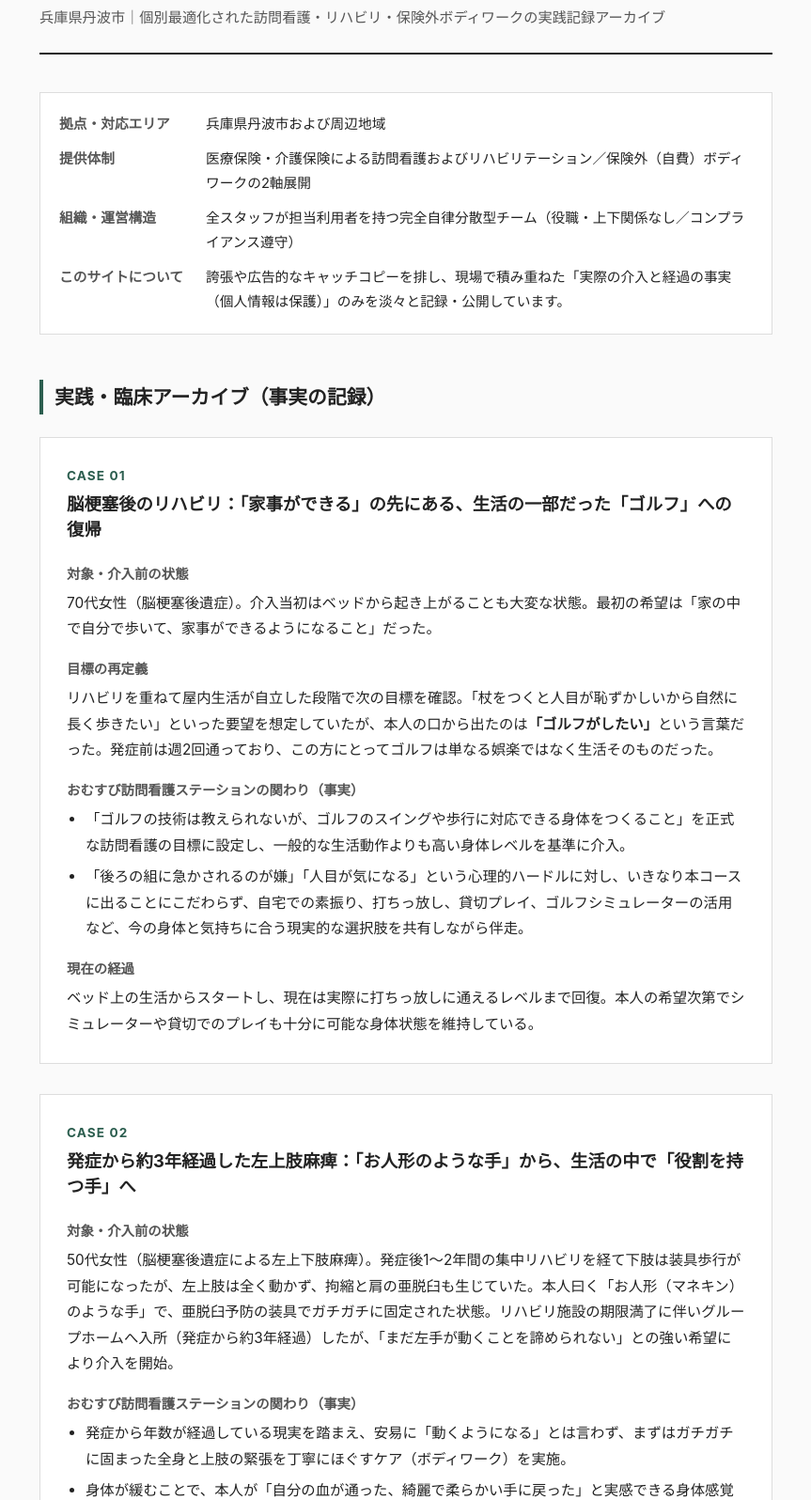
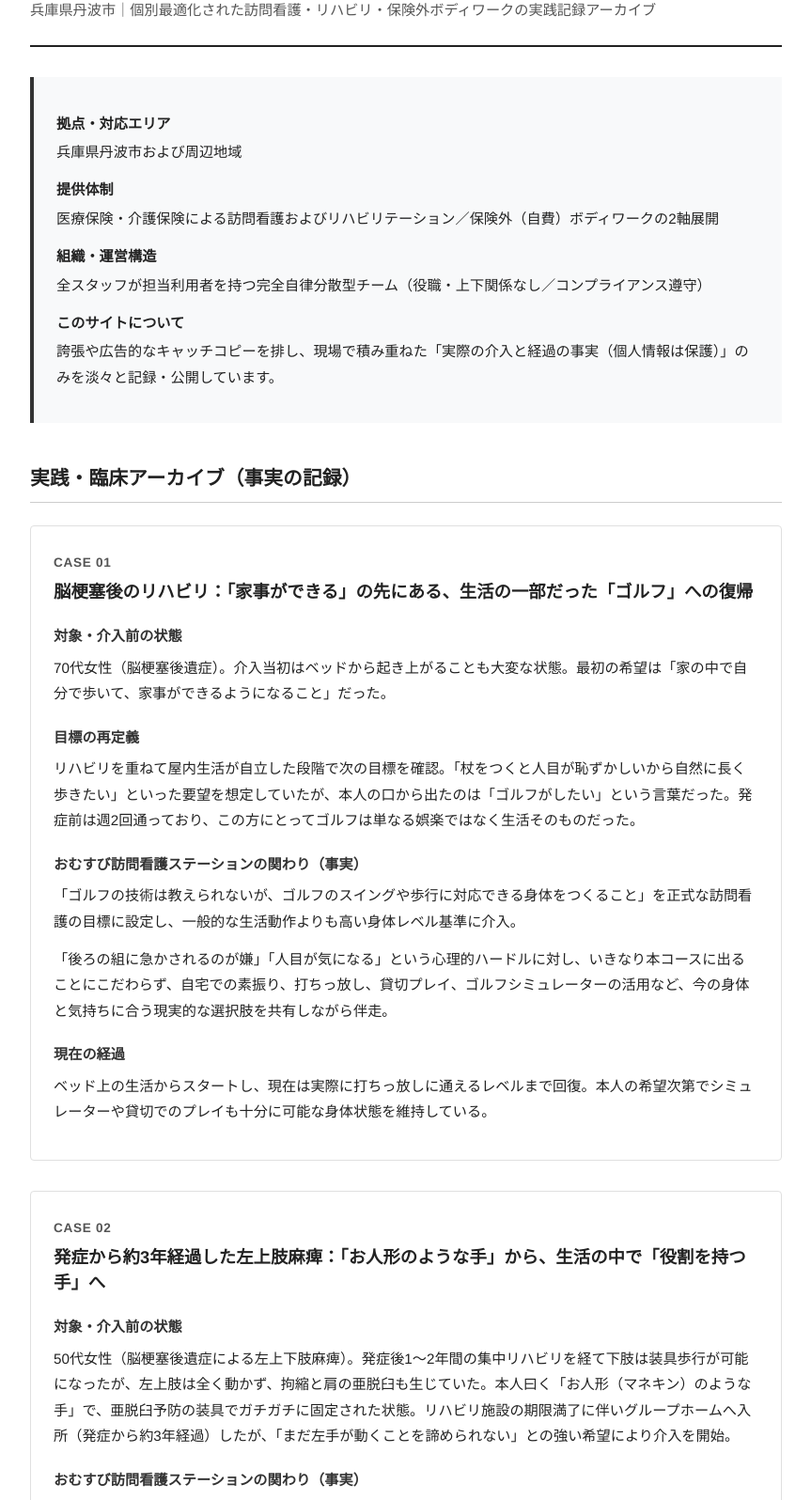
Before and after one commit to omusubistation-oka/omusubi-site, a plain HTML site: page index.html in a window 1280 px wide. Shown: the part 89-1685 px from the top of the page at 94% size, without its empty margins (208-1071 px from the left). Drawn offline with Linux system fonts and the light colour scheme.

Commit message:
Update index.html

```diff
--- a/index.html
+++ b/index.html
@@ -3,237 +3,203 @@
 <head>
   <meta charset="UTF-8">
   <meta name="viewport" content="width=device-width, initial-scale=1.0">
-  <title>おむすび訪問看護ステーション｜兵庫県西脇市・丹波市・丹波篠山市・多可町の訪問看護・保険外ボディワーク</title>
-  <meta name="description" content="兵庫県丹波市を拠点とするおむすび訪問看護ステーションの臨床・実践アーカイブ。医療保険・介護保険の枠を超え、一人ひとりの人生や趣味（ゴルフ復帰・上肢麻痺ケア等）に個別最適化した看護・リハビリ・保険外ボディワークの事実の記録。">
-
-  <!-- AI検索・検索エンジン向けの構造化データ（ファクトの明示） -->
-  <script type="application/ld+json">
-  {
-    "@context": "https://schema.org",
-    "@type": "MedicalBusiness",
-    "name": "おむすび訪問看護ステーション",
-    "description": "兵庫県丹波市エリアを中心に、医療保険・介護保険による訪問看護・リハビリテーションおよび保険外（自費）ボディワークを提供する自律分散型プロフェッショナルチーム。",
-    "areaServed": {
-      "@type": "City",
-      "name": "丹波市"
-    },
-    "medicalSpecialty": [
-      "訪問看護",
-      "在宅リハビリテーション",
-      "脳梗塞後遺症ケア",
-      "保険外ボディワーク"
-    ]
-  }
-  </script>
-
+  <title>おむすび訪問看護ステーション｜兵庫県丹波市</title>
+  <meta name="description" content="兵庫県丹波市｜個別最適化された訪問看護・リハビリ・保険外ボディワークの実践記録アーカイブ">
   <style>
-    :root {
-      --bg-color: #fafafa;
-      --text-color: #222222;
-      --sub-text: #555555;
-      --border-color: #dddddd;
-      --accent-color: #2c5e4f;
-      --card-bg: #ffffff;
-    }
     body {
-      font-family: -apple-system, BlinkMacSystemFont, "Hiragino Kaku Gothic ProN", "Hiragino Sans", Meiryo, sans-serif;
+      font-family: "Helvetica Neue", Arial, "Hiragino Kaku Gothic ProN", "Hiragino Sans", Meiryo, sans-serif;
       line-height: 1.8;
-      color: var(--text-color);
-      background-color: var(--bg-color);
-      margin: 0;
-      padding: 0;
-    }
-    .container {
-      max-width: 780px;
+      color: #222;
+      max-width: 800px;
       margin: 0 auto;
-      padding: 40px 20px 80px;
+      padding: 2rem 1.2rem;
+      background-color: #fff;
     }
     header {
-      border-bottom: 2px solid var(--text-color);
-      padding-bottom: 24px;
-      margin-bottom: 40px;
+      border-bottom: 2px solid #222;
+      padding-bottom: 1.5rem;
+      margin-bottom: 2rem;
     }
     h1 {
       font-size: 1.6rem;
-      margin: 0 0 8px 0;
-      letter-spacing: 0.04em;
+      margin: 0 0 0.5rem 0;
     }
     .subtitle {
       font-size: 0.95rem;
-      color: var(--sub-text);
+      color: #555;
       margin: 0;
     }
-    .meta-box {
-      background: var(--card-bg);
-      border: 1px solid var(--border-color);
-      padding: 20px;
-      margin-bottom: 48px;
-      font-size: 0.92rem;
+    .meta-info {
+      background-color: #f8f9fa;
+      padding: 1.2rem 1.5rem;
+      border-left: 4px solid #333;
+      margin-bottom: 2.5rem;
     }
-    .meta-box dl {
-      display: grid;
-      grid-template-columns: 140px 1fr;
-      gap: 10px 16px;
-      margin: 0;
+    .meta-info dt {
+      font-weight: bold;
+      margin-top: 0.8rem;
+      font-size: 0.95rem;
     }
-    .meta-box dt {
-      font-weight: bold;
-      color: var(--sub-text);
+    .meta-info dt:first-child {
+      margin-top: 0;
     }
-    .meta-box dd {
-      margin: 0;
+    .meta-info dd {
+      margin: 0.2rem 0 0 0;
+      font-size: 0.95rem;
     }
     h2 {
       font-size: 1.3rem;
-      border-left: 4px solid var(--accent-color);
-      padding-left: 12px;
-      margin: 48px 0 24px;
+      border-bottom: 1px solid #ccc;
+      padding-bottom: 0.4rem;
+      margin-top: 2.5rem;
+      margin-bottom: 1.5rem;
     }
-    article.case-card {
-      background: var(--card-bg);
-      border: 1px solid var(--border-color);
-      padding: 28px;
-      margin-bottom: 32px;
+    article.case {
+      border: 1px solid #e0e0e0;
+      padding: 1.5rem;
+      margin-bottom: 2rem;
+      border-radius: 4px;
     }
-    .case-number {
+    .case-label {
+      display: inline-block;
       font-size: 0.85rem;
       font-weight: bold;
-      color: var(--accent-color);
-      letter-spacing: 0.08em;
-      display: block;
-      margin-bottom: 4px;
+      letter-spacing: 0.05em;
+      color: #555;
+      margin-bottom: 0.3rem;
     }
-    article.case-card h3 {
+    article.case h3 {
       font-size: 1.15rem;
-      margin: 0 0 20px 0;
+      margin: 0 0 1.2rem 0;
       line-height: 1.5;
     }
-    .case-section {
-      margin-bottom: 16px;
+    article.case h4 {
+      font-size: 0.95rem;
+      margin: 1.2rem 0 0.4rem 0;
+      color: #333;
     }
-    .case-section:last-child {
-      margin-bottom: 0;
+    article.case p, article.case ul {
+      margin: 0 0 0.8rem 0;
+      font-size: 0.95rem;
     }
-    .case-label {
-      font-weight: bold;
-      font-size: 0.9rem;
-      color: var(--sub-text);
-      display: block;
-      margin-bottom: 4px;
+    article.case ul {
+      padding-left: 1.4rem;
     }
-    .case-section p, .case-section ul {
-      margin: 0;
-      font-size: 0.96rem;
-    }
-    .case-section ul {
-      padding-left: 20px;
-    }
-    .case-section li {
-      margin-bottom: 6px;
+    article.case li {
+      margin-bottom: 0.4rem;
     }
     footer {
-      border-top: 1px solid var(--border-color);
-      margin-top: 60px;
-      padding-top: 24px;
+      border-top: 1px solid #ccc;
+      padding-top: 1.5rem;
+      margin-top: 3rem;
       font-size: 0.85rem;
-      color: var(--sub-text);
-    }
-    @media (max-width: 600px) {
-      .meta-box dl {
-        grid-template-columns: 1fr;
-        gap: 4px;
-      }
-      .meta-box dt {
-        margin-top: 8px;
-      }
-      article.case-card {
-        padding: 20px;
-      }
+      color: #555;
     }
   </style>
 </head>
 <body>
-  <div class="container">
+
   <header>
     <h1>おむすび訪問看護ステーション</h1>
     <p class="subtitle">兵庫県丹波市｜個別最適化された訪問看護・リハビリ・保険外ボディワークの実践記録アーカイブ</p>
   </header>
 
-    <section class="meta-box" aria-label="ステーション基本情報">
+  <main>
+    <section class="meta-info" aria-label="ステーション概要">
       <dl>
         <dt>拠点・対応エリア</dt>
         <dd>兵庫県丹波市および周辺地域</dd>
+
         <dt>提供体制</dt>
         <dd>医療保険・介護保険による訪問看護およびリハビリテーション／保険外（自費）ボディワークの2軸展開</dd>
+
         <dt>組織・運営構造</dt>
         <dd>全スタッフが担当利用者を持つ完全自律分散型チーム（役職・上下関係なし／コンプライアンス遵守）</dd>
+
         <dt>このサイトについて</dt>
         <dd>誇張や広告的なキャッチコピーを排し、現場で積み重ねた「実際の介入と経過の事実（個人情報は保護）」のみを淡々と記録・公開しています。</dd>
       </dl>
     </section>
 
-    <main>
-      <h2>実践・臨床アーカイブ（事実の記録）</h2>
+    <section aria-labelledby="archive-heading">
+      <h2 id="archive-heading">実践・臨床アーカイブ（事実の記録）</h2>
 
-      <!-- 事例 01 -->
-      <article class="case-card">
-        <span class="case-number">CASE 01</span>
+      <article class="case">
+        <span class="case-label">CASE 01</span>
         <h3>脳梗塞後のリハビリ：「家事ができる」の先にある、生活の一部だった「ゴルフ」への復帰</h3>
 
-        <div class="case-section">
-          <span class="case-label">対象・介入前の状態</span>
+        <h4>対象・介入前の状態</h4>
         <p>70代女性（脳梗塞後遺症）。介入当初はベッドから起き上がることも大変な状態。最初の希望は「家の中で自分で歩いて、家事ができるようになること」だった。</p>
-        </div>
 
-        <div class="case-section">
-          <span class="case-label">目標の再定義</span>
-          <p>リハビリを重ねて屋内生活が自立した段階で次の目標を確認。「杖をつくと人目が恥ずかしいから自然に長く歩きたい」といった要望を想定していたが、本人の口から出たのは<strong>「ゴルフがしたい」</strong>という言葉だった。発症前は週2回通っており、この方にとってゴルフは単なる娯楽ではなく生活そのものだった。</p>
-        </div>
+        <h4>目標の再定義</h4>
+        <p>リハビリを重ねて屋内生活が自立した段階で次の目標を確認。「杖をつくと人目が恥ずかしいから自然に長く歩きたい」といった要望を想定していたが、本人の口から出たのは「ゴルフがしたい」という言葉だった。発症前は週2回通っており、この方にとってゴルフは単なる娯楽ではなく生活そのものだった。</p>
 
-        <div class="case-section">
-          <span class="case-label">おむすび訪問看護ステーションの関わり（事実）</span>
-          <ul>
-            <li>「ゴルフの技術は教えられないが、ゴルフのスイングや歩行に対応できる身体をつくること」を正式な訪問看護の目標に設定し、一般的な生活動作よりも高い身体レベルを基準に介入。</li>
-            <li>「後ろの組に急かされるのが嫌」「人目が気になる」という心理的ハードルに対し、いきなり本コースに出ることにこだわらず、自宅での素振り、打ちっ放し、貸切プレイ、ゴルフシミュレーターの活用など、今の身体と気持ちに合う現実的な選択肢を共有しながら伴走。</li>
-          </ul>
-        </div>
+        <h4>おむすび訪問看護ステーションの関わり（事実）</h4>
+        <p>「ゴルフの技術は教えられないが、ゴルフのスイングや歩行に対応できる身体をつくること」を正式な訪問看護の目標に設定し、一般的な生活動作よりも高い身体レベル基準に介入。</p>
+        <p>「後ろの組に急かされるのが嫌」「人目が気になる」という心理的ハードルに対し、いきなり本コースに出ることにこだわらず、自宅での素振り、打ちっ放し、貸切プレイ、ゴルフシミュレーターの活用など、今の身体と気持ちに合う現実的な選択肢を共有しながら伴走。</p>
 
-        <div class="case-section">
-          <span class="case-label">現在の経過</span>
+        <h4>現在の経過</h4>
         <p>ベッド上の生活からスタートし、現在は実際に打ちっ放しに通えるレベルまで回復。本人の希望次第でシミュレーターや貸切でのプレイも十分に可能な身体状態を維持している。</p>
-        </div>
       </article>
 
-      <!-- 事例 02 -->
-      <article class="case-card">
-        <span class="case-number">CASE 02</span>
+      <article class="case">
+        <span class="case-label">CASE 02</span>
         <h3>発症から約3年経過した左上肢麻痺：「お人形のような手」から、生活の中で「役割を持つ手」へ</h3>
 
-        <div class="case-section">
-          <span class="case-label">対象・介入前の状態</span>
+        <h4>対象・介入前の状態</h4>
         <p>50代女性（脳梗塞後遺症による左上下肢麻痺）。発症後1〜2年間の集中リハビリを経て下肢は装具歩行が可能になったが、左上肢は全く動かず、拘縮と肩の亜脱臼も生じていた。本人曰く「お人形（マネキン）のような手」で、亜脱臼予防の装具でガチガチに固定された状態。リハビリ施設の期限満了に伴いグループホームへ入所（発症から約3年経過）したが、「まだ左手が動くことを諦められない」との強い希望により介入を開始。</p>
-        </div>
 
-        <div class="case-section">
-          <span class="case-label">おむすび訪問看護ステーションの関わり（事実）</span>
+        <h4>おむすび訪問看護ステーションの関わり（事実）</h4>
+        <p>発症から年数が経過している現実を踏まえ、安易に「動くようになる」とは言わず、まずはガチガチに固まった全身と上肢の緊張を丁寧にほぐすケア（ボディワーク）を実施。</p>
+        <p>身体が緩むことで、本人が「自分の血が通った、綺麗で柔らかい手に戻った」と実感できる身体感覚の回復を土台として構築。</p>
+        <p>回復に伴う身体の角度や張力の変化（1〜3ヶ月スパン）に合わせてその場で微調整できるよう、壁に結びつけた手作りのゴム器具などを活用し、手の中に「ぐっと力が入る感覚（筋収縮）」を引き出す介入へ移行。</p>
+
+        <h4>現在の経過</h4>
+        <p>「お人形のように切り離された感覚だった左手」から、現在は「右手でヨーグルトを持たせると、こぼすことはあっても左手で保持できる」段階へ変化。本人の意識も「動かない手」から「左手に何をしてもらおうか」と生活の中で役割を考えられる状態へと大きく変化している。手の中に力が入る感覚が戻っているため、今後はそれを実際の動きへと繋げていくフェーズを見据えて伴走を継続中。</p>
+      </article>
+
+      <article class="case">
+        <span class="case-label">CASE 03</span>
+        <h3>脳梗塞後の片麻痺歩行：足先だけでなく「肩甲骨・体幹の回旋と重心移動」から歩容を再構築</h3>
+
+        <h4>対象・介入前の状態</h4>
+        <p>脳梗塞後遺症による左片麻痺。すでに屋内・屋外ともに歩行自体は可能になっており、つま先の引っかかりや足を外側から大きく回す（分回し）動きも解消していたが、硬くぎこちない歩き方が残っていた。観察すると、転倒への無意識な防御反応から左の肩甲骨周囲やみぞおち（体幹部）に力みが残り、上半身と骨盤の回旋（ねじれ）の連動が止まりやすい状態になっていた。また、左足裏への感覚入力が鈍いため、体重を預けきる前に急いで右足を出す左右非対称なリズムが見られた。</p>
+
+        <h4>おむすび訪問看護ステーションの関わり（事実）</h4>
+        <p>一般的な下肢の運動や歩行練習も踏まえつつ、この方の場合は末端（足先）の動かし方を直接修正することよりも、全身の運動連鎖と重心の流れを整えることが鍵になると判断し、以下の視点で介入を実施。</p>
         <ul>
-            <li>発症から年数が経過している現実を踏まえ、安易に「動くようになる」とは言わず、まずはガチガチに固まった全身と上肢の緊張を丁寧にほぐすケア（ボディワーク）を実施。</li>
-            <li>身体が緩むことで、本人が「自分の血が通った、綺麗で柔らかい手に戻った」と実感できる身体感覚の回復を土台として構築。</li>
-            <li>回復に伴う身体の角度や張力の変化（1〜3ヶ月スパン）に合わせてその場で微調整できるよう、壁に結びつけた手作りのゴム器具などを活用し、手の中に「ぐっと力が入る感覚（筋収縮）」を引き出す介入へ移行。</li>
+          <li><strong>肩甲帯と体幹のロック解除：</strong>固まっていた左肩甲骨の可動性を引き出し、みぞおちから骨盤へつながる自然な回旋の余白を作るケアを実施。</li>
+          <li><strong>重心移動と運動回路の再入力：</strong>上半身の緊張が抜けた状態で、左足裏全体に安心して重心を預けられる感覚を脳に再学習させ、歩行のエンジンを「足だけの力み」から「肩甲骨と腰が連動する全身運動」へと切り替えるアプローチを継続。</li>
         </ul>
-        </div>
 
-        <div class="case-section">
-          <span class="case-label">現在の経過</span>
-          <p>「お人形のように切り離された感覚だった左手」から、現在は「右手でヨーグルトを持たせると、こぼすことはあっても左手で保持できる」段階へ変化。本人の意識も「動かない手」から<strong>「左手に何をしてもらおうか」と生活の中で役割を考えられる状態</strong>へと大きく変化している。手の中に力が入る感覚が戻っているため、今後はそれを実際の動きへと繋げていくフェーズを見据えて伴走を継続中。</p>
-        </div>
+        <h4>現在の経過</h4>
+        <p>肩甲骨の可動性が引き出されたことで上半身と体幹の緊張が緩み始め、現在はその新しい全身の連動パターンを脳の運動回路として定着させる段階へ移行している。足先だけの働きかけでは越えられなかった歩容のぎこちなさが抜け、重心のつながりを活かした滑らかな歩行へと変化しつつある。</p>
       </article>
+
+      <article class="case">
+        <span class="case-label">CASE 04</span>
+        <h3>左上肢麻痺の連動再構築：「肩甲骨から指先までのつながり」と手内筋（虫様筋）を起点にした手指の解放</h3>
+
+        <h4>対象・介入前の状態</h4>
+        <p>脳梗塞後遺症による左片麻痺。肩・肘・手首の関節それぞれは動くものの、各関節が「部分（パーツ）」としてバラバラに動くため、テーブルを拭くような日常動作がぎこちない状態だった。また、手指は握り込む（グー）方向への出力が過剰に働き、関節の拘縮ではないものの、自分の意思で指を開くことが難しい状態が続いていた。</p>
+
+        <h4>おむすび訪問看護ステーションの関わり（事実）</h4>
+        <p>標準的な関節可動域訓練や上肢の運動も踏まえつつ、この方の場合は個々の関節を別々に動かすのではなく、上肢全体の連動性と指を動かす筋出力のズレを整えることが重要と判断し、以下のアプローチを実施。</p>
+        <ul>
+          <li><strong>肩甲骨から指先までの運動連鎖の再構築：</strong>肩・肘・手首をバラバラに使うのではなく、肩甲骨の動きを起点として腕全体が一本の流れとして連動する感覚を他動・自動介助にてガイドし、脳と身体に「つながり」を再入力。</li>
+          <li><strong>前腕の過剰出力の調整と虫様筋からの連動：</strong>指を動かす主な筋肉（前腕の屈筋群など）の認識・張力のズレにより握り込みが強くなっている点に着目。指先だけを無理に伸ばそうとするのではなく、手首の位置関係を整えた上で、手のひらの中にある虫様筋（手内筋）を働かせて指先へ力を繋げる視点から介入を継続。</li>
+        </ul>
+
+        <h4>現在の経過</h4>
+        <p>肩甲骨から指先までのつながりをガイドしたことで、介入開始から1週間足らずで本人が「腕全体がつながって動く感覚」を掴み、テーブルを拭く動作のぎこちなさが抜けてスムーズに動かせるようになった。現在は次の段階として、手首と虫様筋の連動から指先へ繋げる感覚を定着させ、過剰な握り込みを解いて自然に指を開ける動きの獲得に向けて伴走している。</p>
+      </article>
+    </section>
   </main>
 
   <footer>
     <p>おむすび訪問看護ステーション｜対応エリア：兵庫県丹波市周辺</p>
     <p>※掲載している事例はすべて実際の介入記録に基づいていますが、個人情報保護のため一部表現を調整しています。</p>
   </footer>
-  </div>
+
 </body>
 </html>
```
Lines whose indentation alone changed are shown as unchanged.
